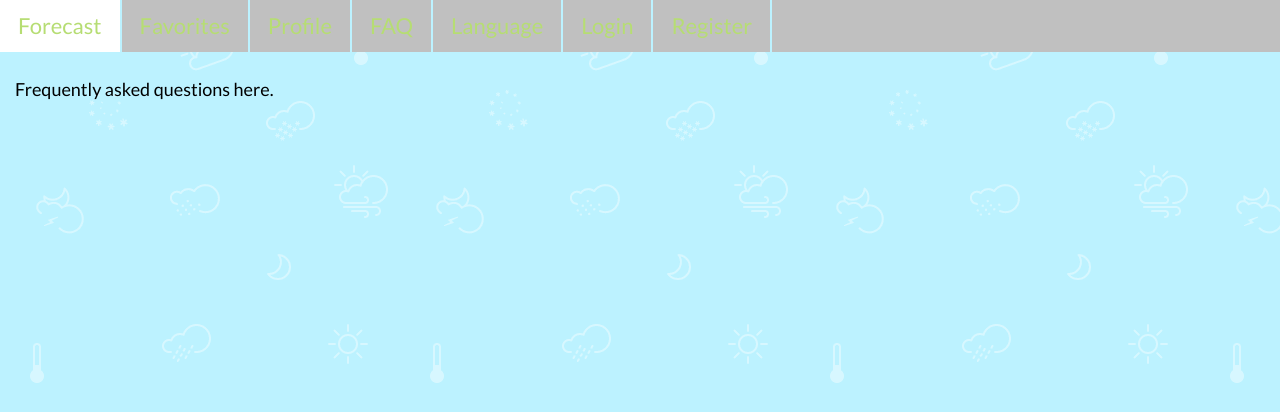
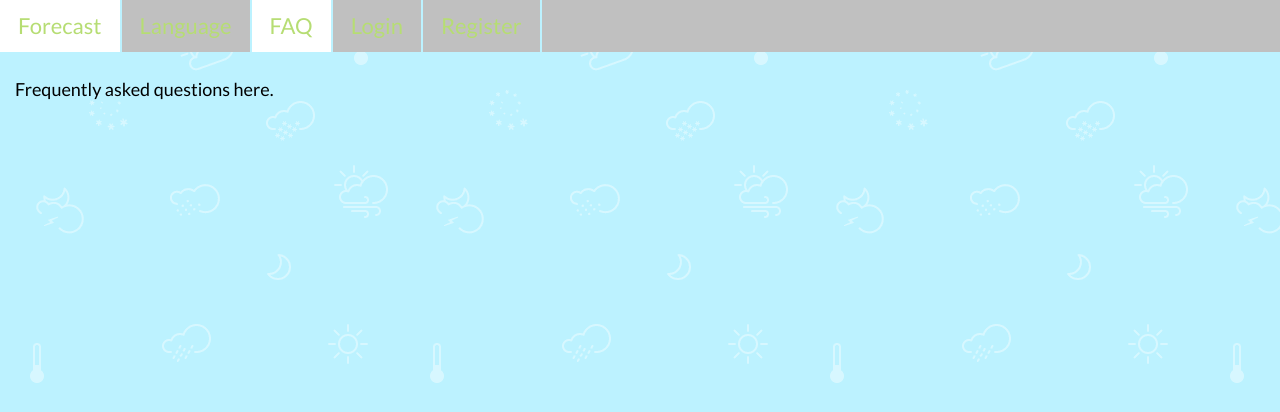
Before and after one commit to dsaxen/weatherApp, a Django app: page /faq in a window 1280 px wide. Shown: the top 412 px of the page. Run offline with Django 3.2, Linux system fonts and the light colour scheme; some libraries are stand-ins or nearby versions.

Commit message:
Update base.html

```diff
--- a/indes17/templates/base.html
+++ b/indes17/templates/base.html
@@ -1,26 +1,41 @@
 {% load static %}
+{% load i18n %}
 <!DOCTYPE html>
 
 <html>
 <head>
 <title>Weather app</title>
 <link rel="stylesheet" href="https://fonts.googleapis.com/icon?family=Material+Icons">
-<link rel="stylesheet" type="text/css" href="http://fonts.googleapis.com/css?family=Lato">
+<link rel="stylesheet" type="text/css" href="https://fonts.googleapis.com/css?family=Lato">
+<script src="https://ajax.googleapis.com/ajax/libs/jquery/3.2.1/jquery.min.js"></script>
+
 <link rel="stylesheet" href="{% static 'css/homepage.css' %}" type="text/css">
+<script type="text/javascript" src="{% static 'js/homepage.js' %}"></script>
 <meta name="viewport" content="width=device-width, initial-scale=1">
-<script type="text/javascript" src="{% static 'js/homepage.js' %}"></script>
 </head>
 <body>
+{% if user.is_authenticated and not user.is_superuser %}
 <div class="navigationclass" id="navigationid">
-  <a href="/">Forecast</a>
-  <a href="/favorites">Favorites</a>
-  <a href="/profile">Profile</a>
-  <a href="/faq">FAQ</a>
-  <a href="/language">Language</a>
-  <a href="/login">Login</a>
-  <a href="/register">Register</a>
-  <a href="javascript:void(0);" id="dropdown" class="menu" onclick="myFunction()">&#9776;</a>
+    <a href="/" class="active">Forecast</a>
+    <a href="/favorites" class="activeClass">Favorites</a>
+    <a href="/profile" class="activeClass">Profile</a>
+    <a href="/language" class="activeClass">Language</a>
+    <a href="/faq" class="activeClass">FAQ</a>
+    <a id="loginname"> Logged in as <b>{{request.user.username}}</b></a>
+    <a href="/logout">Logout</a>
+    <a href="/" class="menu" onclick="myFunction()">&#9776;</a>
 </div>
+{% else %}
+<div class="navigationclass" id="navigationid">
+    <a href="/" class="active">Forecast</a>
+    <a href="/language">Language</a>
+    <a href="/faq">FAQ</a>
+    <a href="/login">Login</a>
+    <a href="/register">Register</a>
+    <a href="/" class="menu" onclick="myFunction()">&#9776;</a>
+</div>
+{% endif %}
+
 {% if messages %}
         <ul class="messages">
             {% for message in messages %}
```
